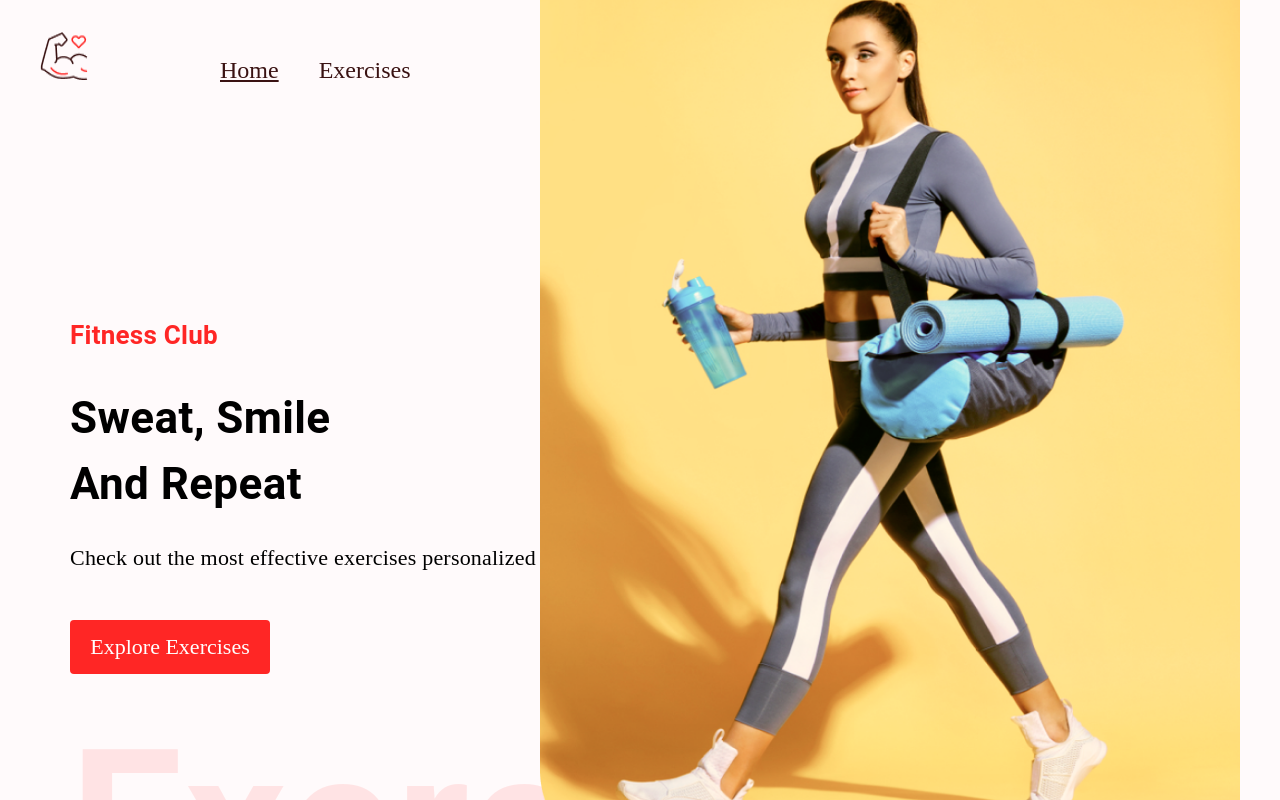
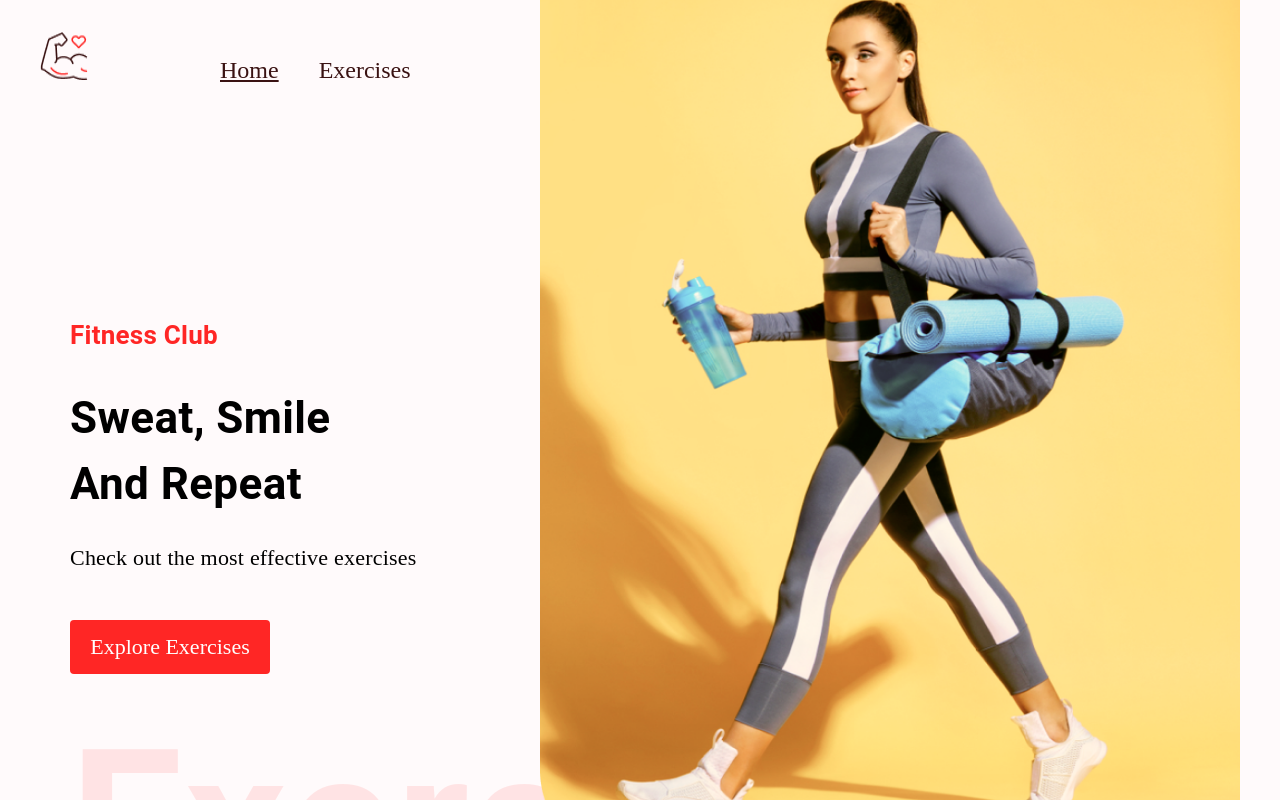
Before and after one commit to bchaindeveloper/home_gym, a React (Create React App) app: page / in a window 1280 px wide. Shown: the top 800 px of the page. Built offline with nearby package versions, Linux system fonts and the light colour scheme.

Commit message:
HeroBanner1

```diff
--- a/src/components/HeroBanner.js
+++ b/src/components/HeroBanner.js
@@ -11,7 +11,7 @@ const HeroBanner = () => (
       And Repeat
     </Typography>
     <Typography fontSize="22px" fontFamily="Alegreya" lineHeight="35px">
-      Check out the most effective exercises personalized to you
+      Check out the most effective exercises
     </Typography>
     <Stack>
       <a href="#exercises" style={{ marginTop: '45px', textDecoration: 'none', width: '200px', textAlign: 'center', background: '#FF2625', padding: '14px', fontSize: '22px', textTransform: 'none', color: 'white', borderRadius: '4px' }}>Explore Exercises</a>
```
